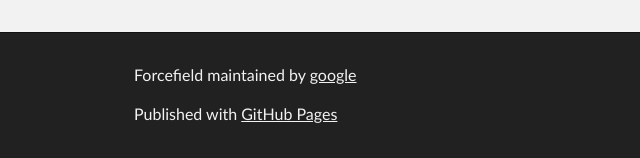
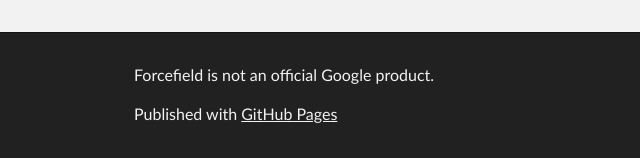
Before and after one commit to google/forcefield, a plain HTML site: page index.html in a window 1280 px wide. Shown: the part 1678-1836 px from the top of the page, 186-826 px from the left. Drawn offline with Linux system fonts and the light colour scheme.

Commit message:
Added disclaimer.

```diff
--- a/index.html
+++ b/index.html
@@ -83,7 +83,7 @@
     <!-- FOOTER  -->
     <div id="footer_wrap" class="outer">
       <footer class="inner">
-        <p class="copyright">Forcefield maintained by <a href="https://github.com/google">google</a></p>
+        <p>Forcefield is not an official Google product.</p>
         <p>Published with <a href="http://pages.github.com">GitHub Pages</a></p>
       </footer>
     </div>
```
